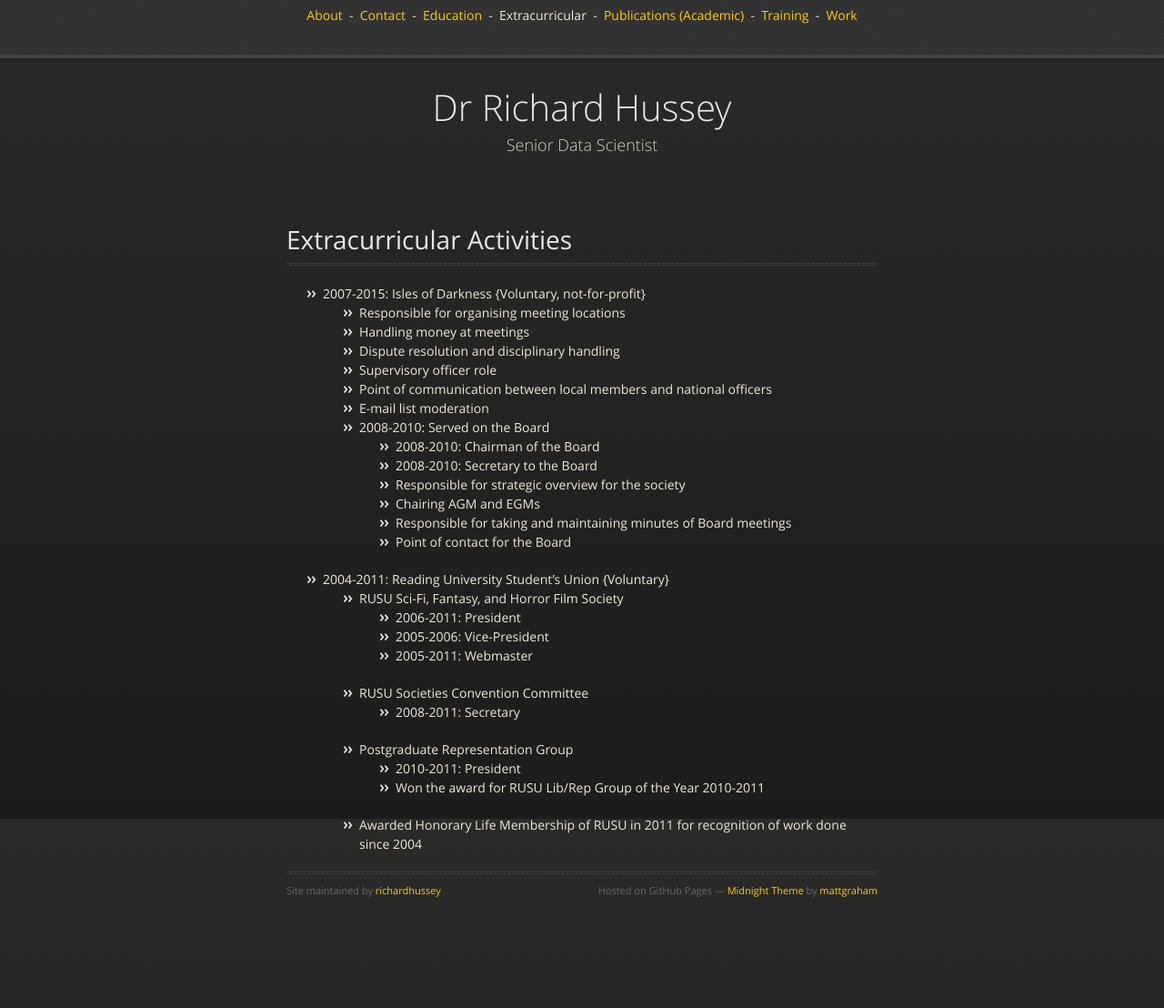
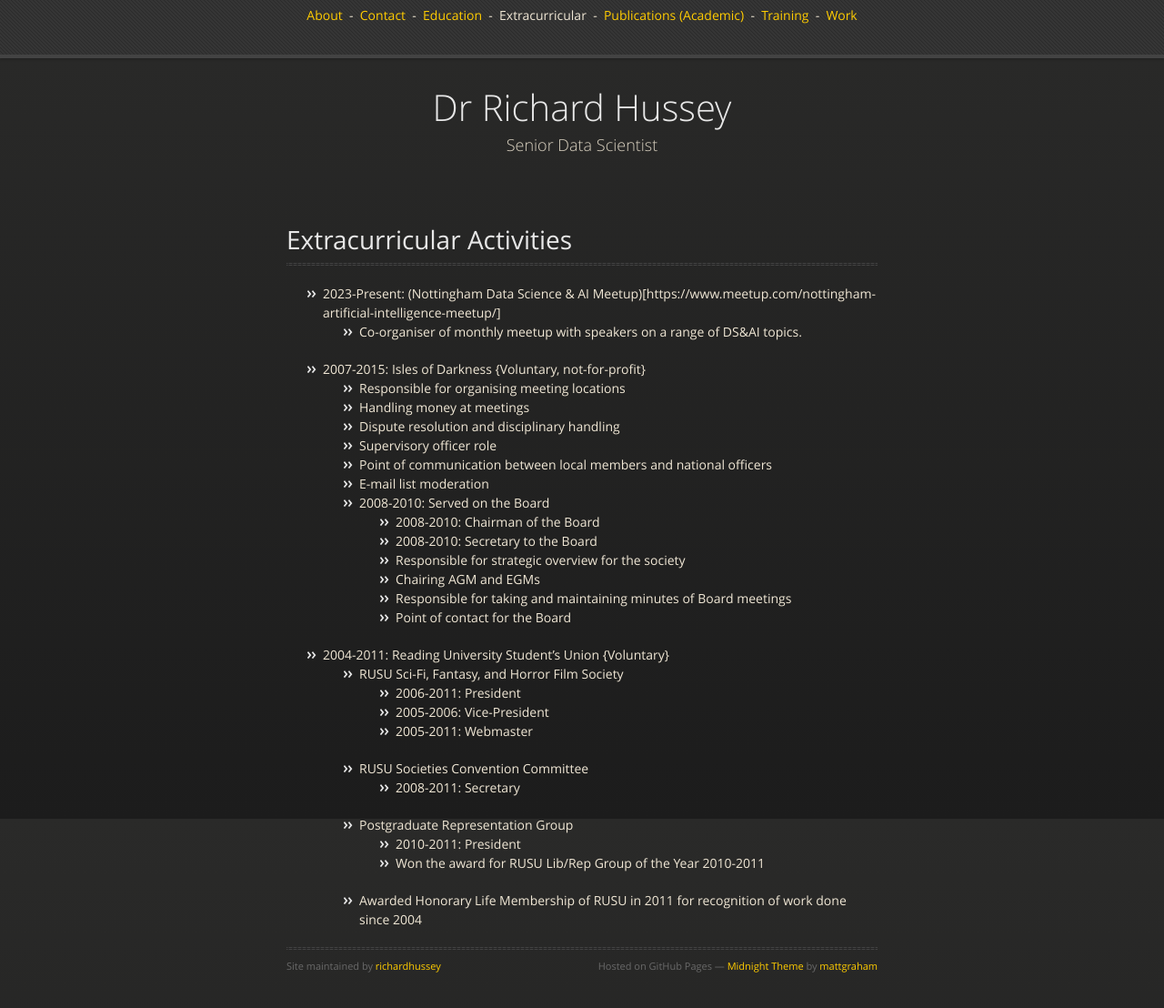
Before and after one commit to richardhussey/richardhussey.github.io, a Jekyll site: the page built from extracurricular.md, in a window 1280 px wide and 1209 px high. Shown: the top 1108 px of the window at 91% size. Built offline with Jekyll 4.4.1, drawn with Linux system fonts in a browser that asks for light colours.

Commit message:
Add DS&AI details

```diff
--- a/extracurricular.md
+++ b/extracurricular.md
@@ -2,6 +2,9 @@
 layout: page
 title: Extracurricular Activities
 ---
+
++ 2023-Present: (Nottingham Data Science & AI Meetup)[https://www.meetup.com/nottingham-artificial-intelligence-meetup/]
+	+ Co-organiser of monthly meetup with speakers on a range of DS&AI topics.
 
 + 2007-2015: Isles of Darkness {Voluntary, not-for-profit}
 	+ Responsible for organising meeting locations
```
